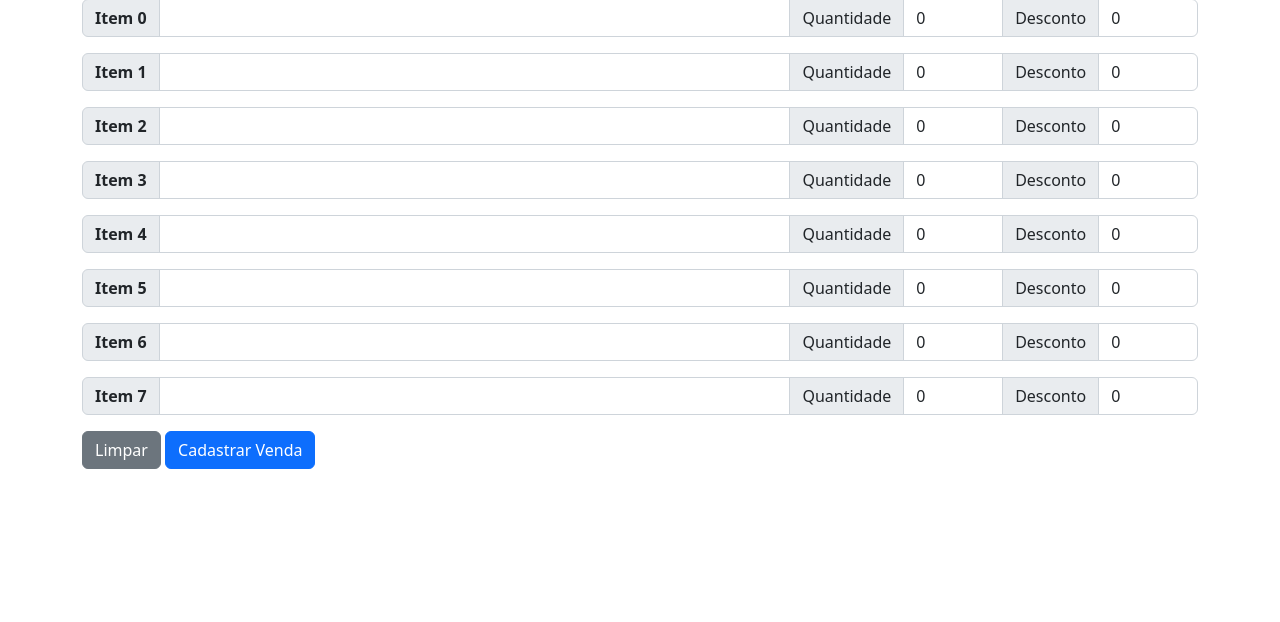
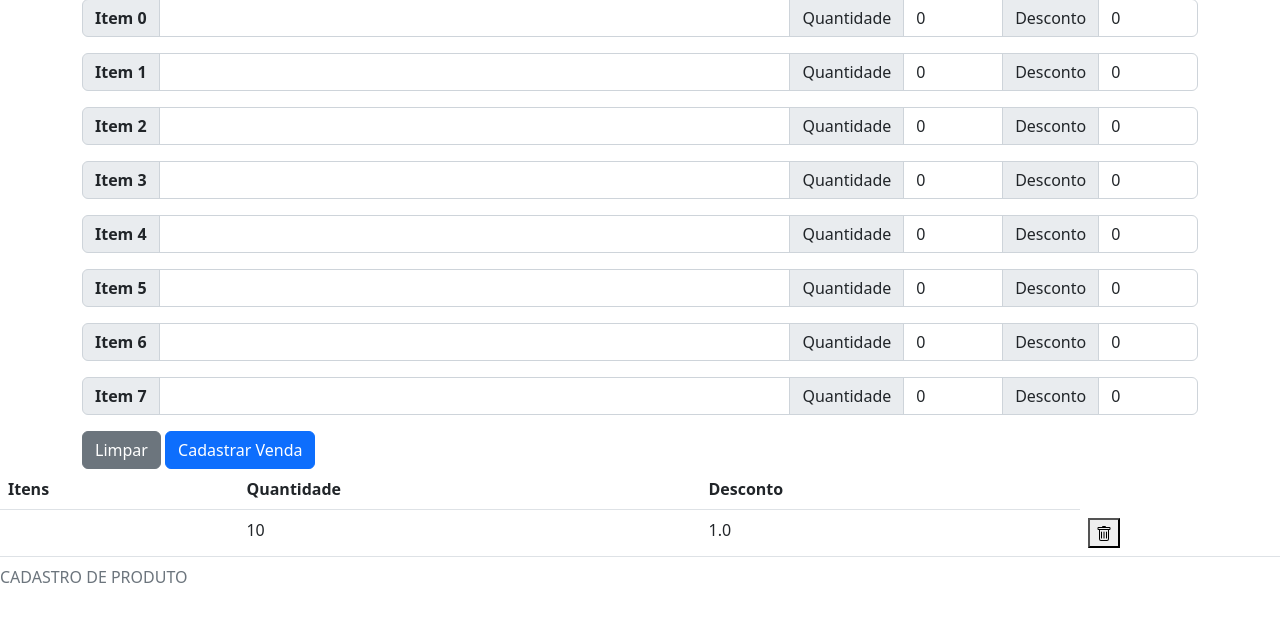
Before and after one commit to leoferro/Producao_Estoque, a Django app: page /estoque/ in a window 1280 px wide. Shown: the part 129-751 px from the top of the page. Run offline with Django 4.2, Linux system fonts and the light colour scheme; a user stored in the database is signed in; data comes from the database, SQL or seed files in the repository; tables that the repository leaves empty hold one stand-in row (values such as "Sample post"); some libraries are stand-ins or nearby versions.

Commit message:
Pagina de venda tabela

```diff
--- a/app_estoque/templates/venda_do_produto.html
+++ b/app_estoque/templates/venda_do_produto.html
@@ -47,6 +47,41 @@
 
 <!-- CRIAR A TABELA AQUI DENTRO -->
 
+<table class="table table-hover">
+    <caption>CADASTRO DE PRODUTO</caption>
+    <thead>
+    <tr>
+       <th>Itens</th>
+       <th>Quantidade</th>
+       <th>Desconto</th>
+    </tr>
+    </thead>
+    <tbody>
+    {% for v in vendas %}
+      <tr>
+        <td>{{v.fk_item_id}}</td>
+        <td>{{v.quantidade}}</td>
+        <td>{{v.desconto}}</td>
+      <td>
+    <form action="deleta_venda" method="post">
+         {% csrf_token %}
+
+            <button type="submit" name="deletar" value="{{v.item_venda_id}}">
+                <svg xmlns="http://www.w3.org/2000/svg" width="16" height="16" fill="currentColor" class="bi bi-trash" viewBox="0 0 16 16">
+                  <path d="M5.5 5.5A.5.5 0 0 1 6 6v6a.5.5 0 0 1-1 0V6a.5.5 0 0 1 .5-.5Zm2.5 0a.5.5 0 0 1 .5.5v6a.5.5 0 0 1-1 0V6a.5.5 0 0 1 .5-.5Zm3 .5a.5.5 0 0 0-1 0v6a.5.5 0 0 0 1 0V6Z"/>
+                  <path d="M14.5 3a1 1 0 0 1-1 1H13v9a2 2 0 0 1-2 2H5a2 2 0 0 1-2-2V4h-.5a1 1 0 0 1-1-1V2a1 1 0 0 1 1-1H6a1 1 0 0 1 1-1h2a1 1 0 0 1 1 1h3.5a1 1 0 0 1 1 1v1ZM4.118 4 4 4.059V13a1 1 0 0 0 1 1h6a1 1 0 0 0 1-1V4.059L11.882 4H4.118ZM2.5 3h11V2h-11v1Z"/>
+                </svg>
+            </button>
+    </form>
+
+
+        </td>
+      </tr>
+    {% endfor %}
+
+    </tbody>
+</table>
+
 
 
 <!-- ATÉ AQUI------------------ -->
--- a/app_estoque/urls.py
+++ b/app_estoque/urls.py
@@ -11,6 +11,7 @@
     path("auth", views.autenticacao, name="autenticacao"),
     path("logout", views.faz_logout, name="logout"),
 
+    path("deleta_venda", views.deleta_venda, name="deleta_venda"),
     path("pagina_de_compra", views.pagina_compra, name="pagina_compra"),
     path("venda_do_produto", views.pagina_venda, name="venda_do_produto"),
     #testes:
--- a/app_estoque/views.py
+++ b/app_estoque/views.py
@@ -160,6 +160,10 @@
     print(request.POST)
     return tabela_ex(request)
 
+def deleta_venda(request):
+    Item_Venda.objects.filter(item_venda_id=request.POST['deletar']).delete()
+    return redirect(pagina_venda)
+
 def pagina_venda(request):
     if not request.user.is_authenticated:
         return redirect(autenticacao)
@@ -168,6 +172,7 @@
     retorno['lista_ids'] = range(8)
 
     retorno['itens'] = Itens.objects.all()
+    retorno['vendas'] = Item_Venda.objects.all()
 
     print(retorno['itens'])
 
```
